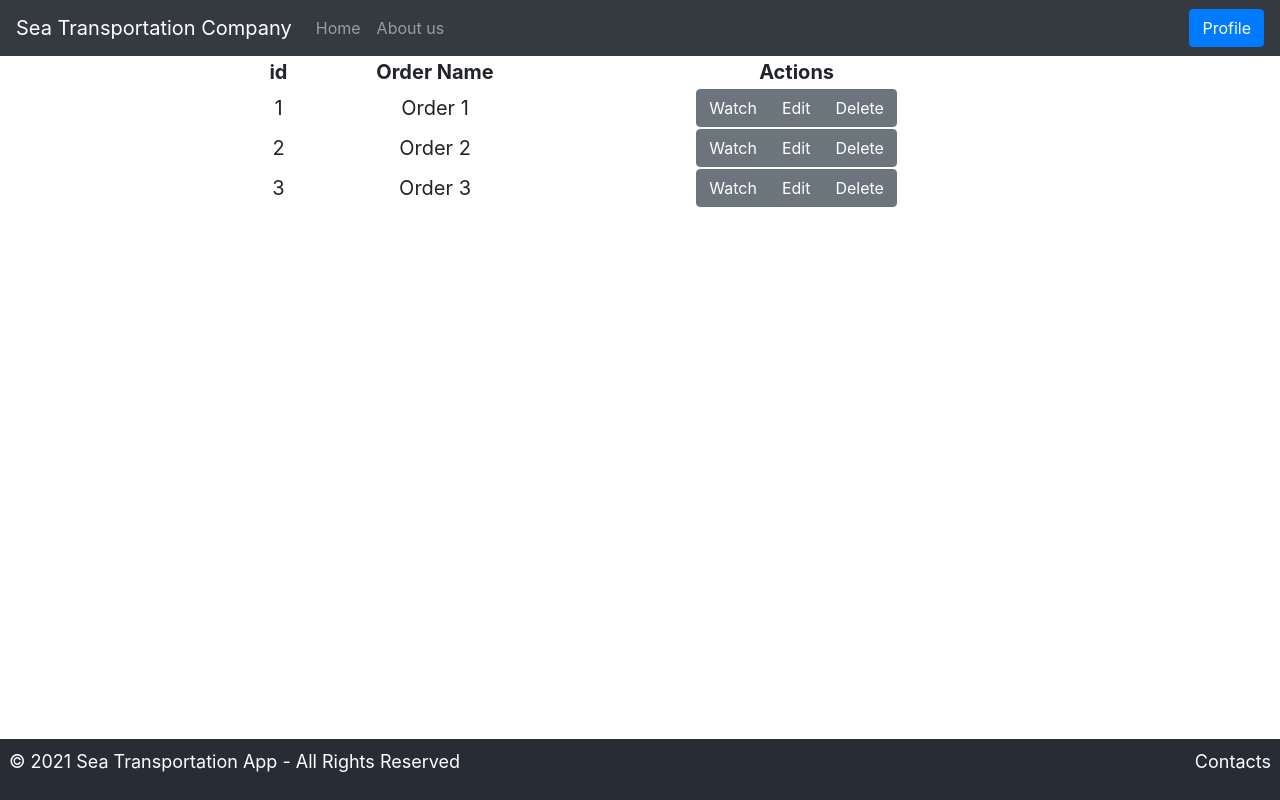
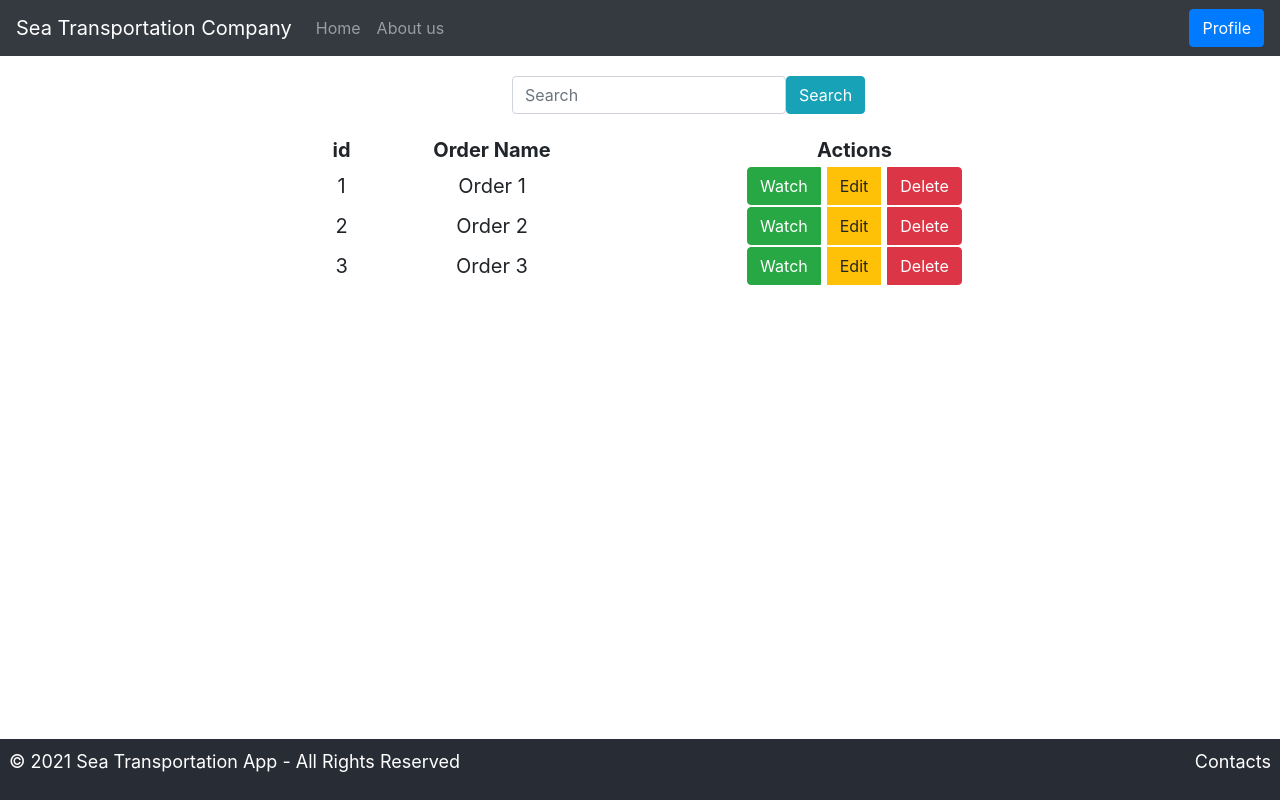
Before and after one commit to MyStoryWithoutYou/sea_transportation_app, a React (Create React App) app in the folder sea_transport_app/: page / in a window 1280 px wide. Built offline with nearby package versions, Linux system fonts and the light colour scheme.

Commit message:
added search bar

```diff
--- a/sea_transport_app/src/App.css
+++ b/sea_transport_app/src/App.css
@@ -61,6 +61,7 @@
 .orders{
   font-size:20px;
   text-align: center;
+  margin-left:25%;
   width:60%;
 }
 
@@ -75,3 +76,17 @@
   text-align:center;
   margin-top:5em;
 }
+
+.midButton{
+  margin-right: 7px;
+}
+
+.leftButton{
+  margin-right: 7px;
+}
+
+.searchBar{
+  margin-left:40%;
+  margin-bottom:20px;
+  margin-top:20px
+}
--- a/sea_transport_app/src/Components/GroupOfButtons.js
+++ b/sea_transport_app/src/Components/GroupOfButtons.js
@@ -4,9 +4,9 @@ import { ButtonGroup, Button} from 'react-bootstrap';
 const GroupOfButtons = () => {
     return(
         <ButtonGroup>
-            <Button variant="secondary">Watch</Button>
-            <Button variant="secondary">Edit</Button>
-            <Button variant="secondary">Delete</Button>
+            <Button className="leftButton" variant="success">Watch</Button>
+            <Button className="midButton" variant="warning">Edit</Button>
+            <Button variant="danger">Delete</Button>
         </ButtonGroup>
     )
 }
--- /dev/null
+++ b/sea_transport_app/src/Components/SearchBar.js
@@ -0,0 +1,15 @@
+import React from 'react';
+import { Form, FormControl, Button } from 'react-bootstrap';
+
+const SearchBar = () => {
+    return(
+        <div className="searchBar">
+            <Form inline>
+                <FormControl type="text" placeholder="Search" />
+                <Button variant="info">Search</Button>
+            </Form>
+        </div>
+    )
+}
+
+export default SearchBar;
--- a/sea_transport_app/src/Pages/Home.js
+++ b/sea_transport_app/src/Pages/Home.js
@@ -1,11 +1,13 @@
 import React from "react";
 
+import SearchBar from '../Components/SearchBar';
 import OrderTable from '../Components/OrderTable';
 
 const Home = () => {
     return(
         <div align="center">
-            <OrderTable/>
+            <SearchBar />
+            <OrderTable />
         </div>
     )
 }
```
